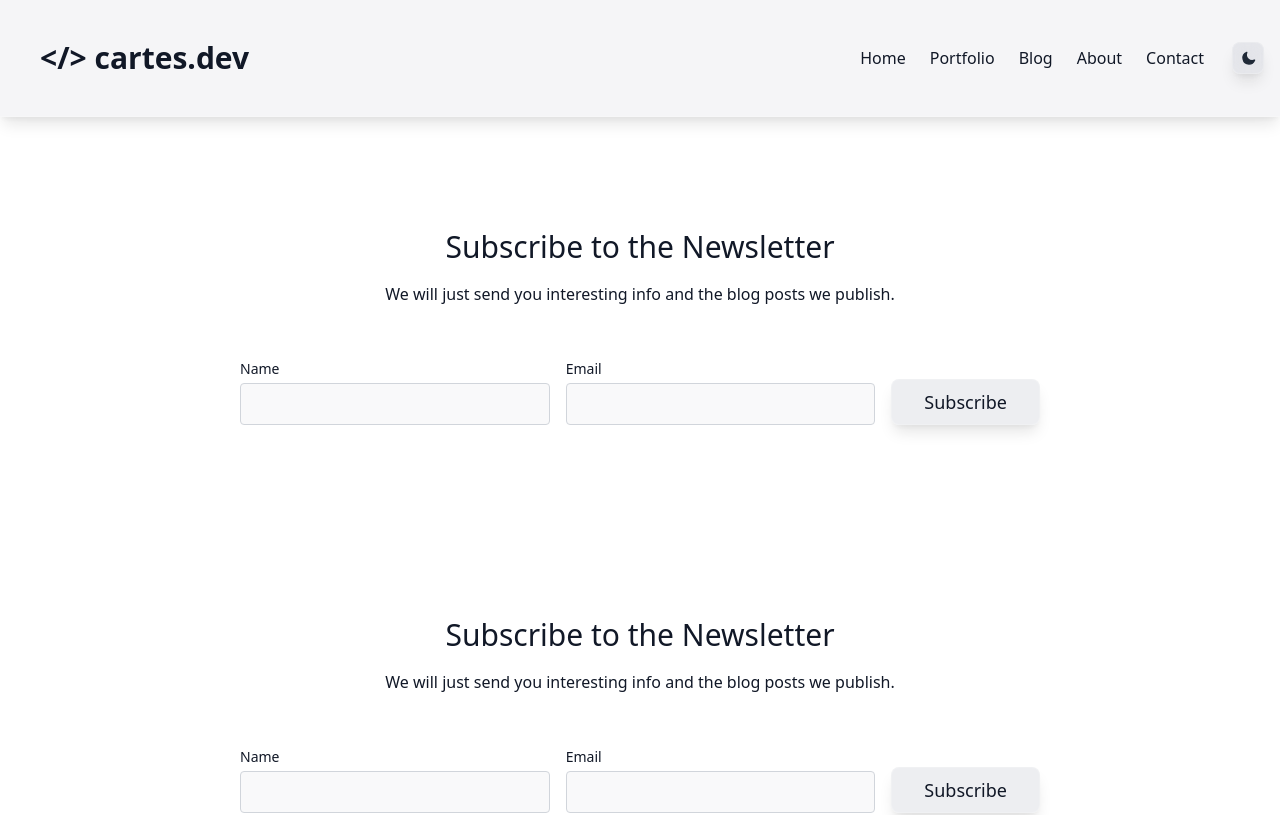
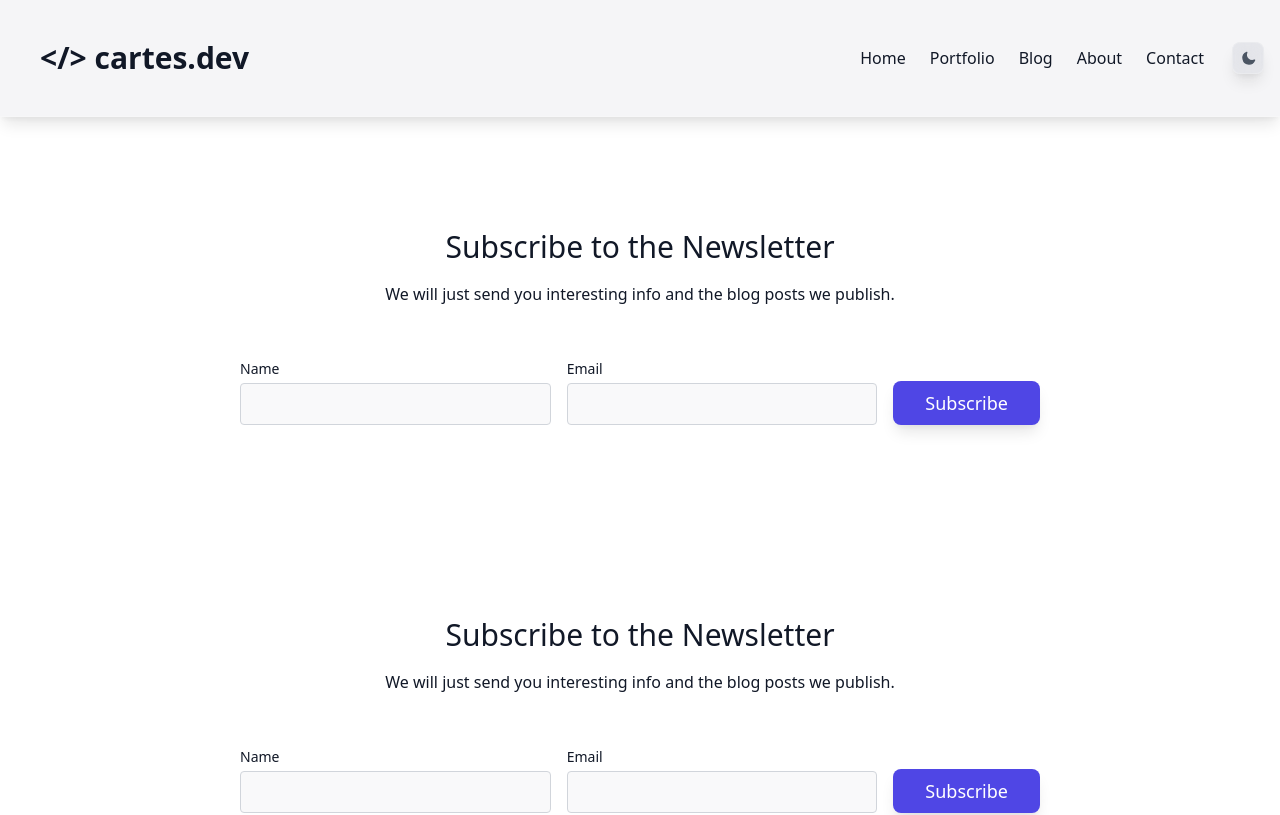
Before and after one commit to alfonsocartes/cartes_dev, a Next.js app: page / in a window 1280 px wide. Shown: the top 815 px of the page. Built offline with nearby package versions, Linux system fonts and the light colour scheme.

Commit message:
Add accent color

```diff
--- a/components/cta/ContactUs.js
+++ b/components/cta/ContactUs.js
@@ -10,7 +10,7 @@ const ContactUs = () => (
         </h1>
         <button
           type="button"
-          className="flex-shrink-0 frosted bg-opacity-40 border-white border-opacity-20 border rounded-lg shadow-lg bg-gray-300  hover:bg-gray-300 dark:hover:bg-gray-600 py-2 px-8 sm:mt-4 focus:outline-none text-lg"
+          className="flex-shrink-0 mt-4 text-white frosted bg-transparent rounded-lg shadow-lg bg-indigo-600 hover:bg-indigo-400 dark:bg-indigo-600 dark:hover:bg-indigo-900 py-2 px-8 focus:outline-none text-lg"
         >
           <Link href="/contact">Contact</Link>
         </button>
--- a/components/cta/EmailNewsletter.js
+++ b/components/cta/EmailNewsletter.js
@@ -34,7 +34,7 @@ const EmailNewsletter = () => (
             className="w-full bg-gray-100 bg-opacity-50 rounded border border-gray-300 focus:gray-indigo-500 focus:bg-transparent focus:ring-2 focus:ring-indigo-200 text-base outline-none py-1 px-3 leading-8 transition-colors duration-200 ease-in-out"
           />
         </div>
-        <button className="frosted bg-opacity-40 border-white border-opacity-20 border rounded-lg shadow-lg bg-gray-300  hover:bg-gray-300 dark:hover:bg-gray-600  py-2 px-8 focus:outline-none text-lg">
+        <button className=" text-white frosted bg-transparent rounded-lg shadow-lg bg-indigo-600 hover:bg-indigo-400 dark:bg-indigo-600 dark:hover:bg-indigo-900 py-2 px-8 sm:mt-4 focus:outline-none text-lg">
           Subscribe
         </button>
       </div>
--- a/components/layout/DarkModeToggle.js
+++ b/components/layout/DarkModeToggle.js
@@ -37,7 +37,7 @@ const DarkModeToggle = () => {
     <button
       aria-label="Toggle Dark Mode"
       type="button"
-      className="frosted bg-opacity-40 border-white border-opacity-20 border rounded-lg shadow-lg bg-gray-300 hover:bg-gray-300 dark:hover:bg-gray-600  pl-2 h-8 w-8 m-4"
+      className="frosted bg-opacity-40 border-white border-opacity-20 border rounded-lg shadow-lg bg-gray-300 hover:bg-gray-500 dark:hover:bg-gray-300  text-gray-600  hover:text-gray-300 dark:text-gray-300 dark:hover:text-yellow-500 pl-2 h-8 w-8 m-4"
       onClick={toggleDarkMode}
     >
       {mounted && (
@@ -46,7 +46,7 @@ const DarkModeToggle = () => {
           viewBox="0 0 24 24"
           fill="currentColor"
           stroke="currentColor"
-          className="h-4 w-4 text-gray-800 dark:text-gray-200"
+          className="h-4 w-4"
         >
           {theme === "dark" ? (
             <path
--- a/pages/contact.js
+++ b/pages/contact.js
@@ -56,7 +56,7 @@ const Contact = () => (
             <div className="p-2 w-full">
               <button
                 type="submit"
-                className="flex mx-auto frosted bg-opacity-40 border-white border-opacity-20 border rounded-lg shadow-lg bg-gray-300  hover:bg-gray-300 dark:hover:bg-gray-600  py-2 px-8 focus:outline-none text-lg"
+                className="flex mx-auto text-white frosted bg-transparent rounded-lg shadow-lg bg-indigo-600 hover:bg-indigo-400 dark:bg-indigo-600 dark:hover:bg-indigo-900 py-2 px-8 sm:mt-4 focus:outline-none text-lg"
               >
                 Send
               </button>
```
